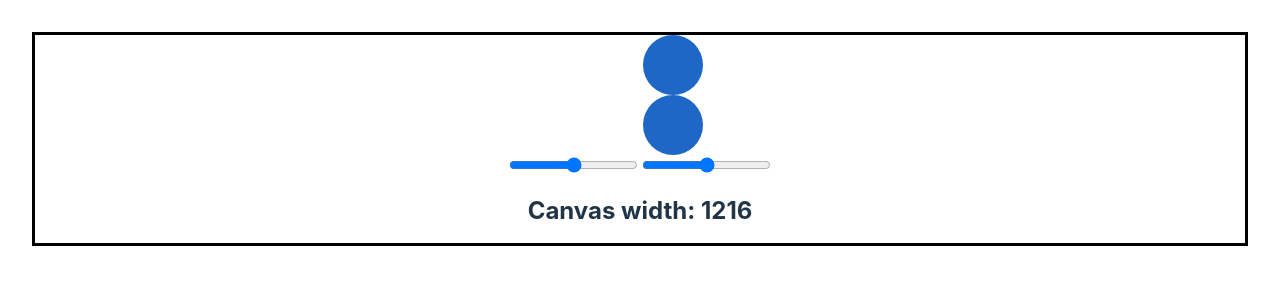
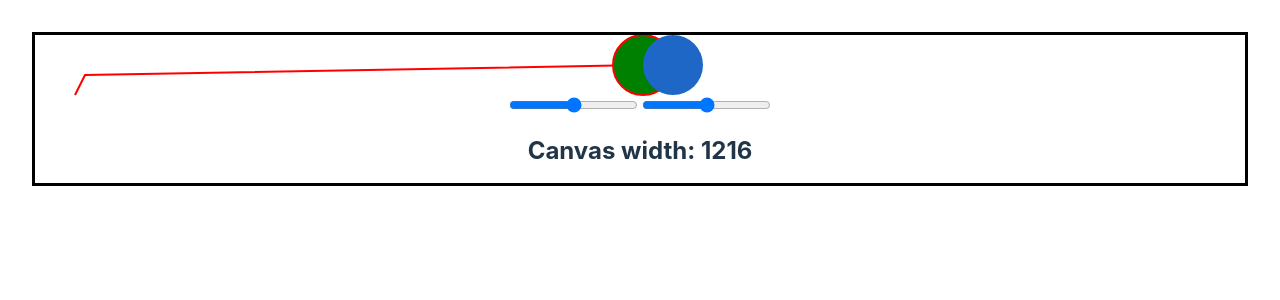
Before and after one commit to dqna64/data-structs-drawing-tool, a React (Vite) app: page / in a window 1280 px wide. Shown: the top 300 px of the page. Built offline with nearby package versions, Linux system fonts and the light colour scheme.

Commit message:
install d3 and use to create node and link

```diff
--- a/package.json
+++ b/package.json
@@ -9,6 +9,8 @@
     "preview": "vite preview"
   },
   "dependencies": {
+    "@types/d3": "^7.4.0",
+    "d3": "^7.8.0",
     "framer-motion": "^8.0.2",
     "react": "^18.2.0",
     "react-dom": "^18.2.0"
--- a/src/Canvas.css
+++ b/src/Canvas.css
@@ -1,3 +1,20 @@
 .canvas {
     border: 3px solid black;
+    position: relative;
 }
+
+.node {
+    width: 60px;
+    height: 60px;
+    border-radius: 50%;
+    background: #1e67c7;
+  }
+
+.link {
+    position:absolute;
+    top: 0;
+    left: 0;
+    width: 100%;
+    height: 100%;
+    pointer-events: none;
+}
--- a/src/Canvas.tsx
+++ b/src/Canvas.tsx
@@ -1,12 +1,16 @@
 import { motion } from "framer-motion"
+import * as d3 from "d3"
 import Node from "./Node"
 import "./Canvas.css"
-import "./Node.css"
-import { useLayoutEffect, useRef, useState } from "react"
+import React, { useLayoutEffect, useRef, useState } from "react"
 
 export const Canvas = () => {
     const [posX, setPosX] = useState(50);
     const [posX2, setPosX2] = useState(50);
+
+    const handleChangePosX = (e: React.ChangeEvent<HTMLInputElement>) => {
+        setPosX(parseInt(e.target.value, 10) ?? 0)
+    }
 
     const canvasRef = useRef(null);
     const [width, setWidth] = useState(0);
@@ -15,14 +19,36 @@ export const Canvas = () => {
         setWidth(canvasRef.current?.['offsetWidth'] ?? 600);
     }, [canvasRef.current?.['offsetWidth']]);
 
+    let line = d3
+        .line()
+        .x((d) => d[0])
+        .y((d) => d[1]);
+    let d = line([[width * posX/100,30], [posX2, 40], [40, 60]]) ?? undefined;
+
+    const circleA = d3
+        .arc();
+    const circleAsvg = circleA({
+        innerRadius: 0,
+        outerRadius: 30,
+        startAngle: 0,
+        endAngle: 2 * Math.PI,
+    }) ?? undefined;
+        // .innerRadius(0)
+        // .outerRadius(30)
+        // .startAngle(0)
+        // .endAngle(Math.PI * 2);
+
     return (
         <div className="canvas" ref={canvasRef}>
-            <motion.div
-                className="node"
-                initial={{ opacity: 0, scale: 0.5 }}
-                animate={{ opacity: 1, scale: 1, x: width * posX/100 }}
-                transition={{ duration: 0.2 }}
-            />
+            <svg className="link">
+                <path d={d} stroke="red" strokeWidth="2" fill="none"></path>
+                <motion.path d={circleAsvg} stroke="red" strokeWidth="2" fill="green"
+            initial={{ opacity: 0, scale: 0.5 }}
+            animate={{ opacity: 1, scale: 1, x: width * posX/100, y: 30 }}
+            transition={{ duration: 0.2 }}
+                ></motion.path>
+
+            </svg>
             <motion.div
                 className="node"
                 initial={{ opacity: 0, scale: 0.5 }}
@@ -30,7 +56,7 @@ export const Canvas = () => {
                 transition={{ duration: 0.2 }}
             />
 
-            <input type="range" min={0} max={100} onChange={(e) => setPosX(parseInt(e.target.value, 10) ?? 0)} />
+            <input type="range" min={0} max={100} onChange={handleChangePosX} />
             <input type="range" min={0} max={100} onChange={(e) => setPosX2(parseInt(e.target.value, 10) ?? 0)} />
             <h2>Canvas width: {width}</h2>
 
--- a/src/Node.css
+++ /dev/null
@@ -1,6 +0,0 @@
-.node {
-    width: 60px;
-    height: 60px;
-    border-radius: 50%;
-    background: #1e67c7;
-  }
```
Also changed, not shown: 1 other file (tests, documents, lock files or other folders).
